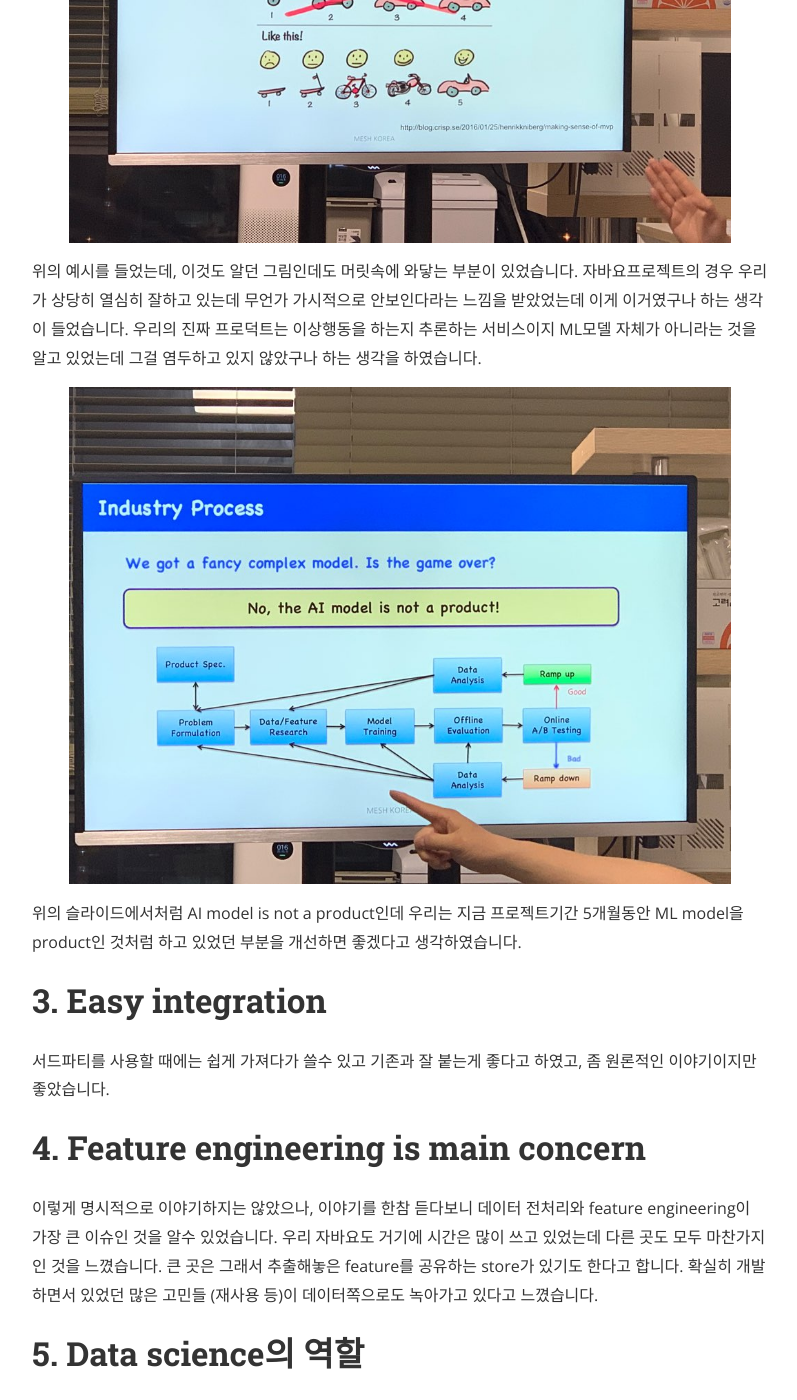
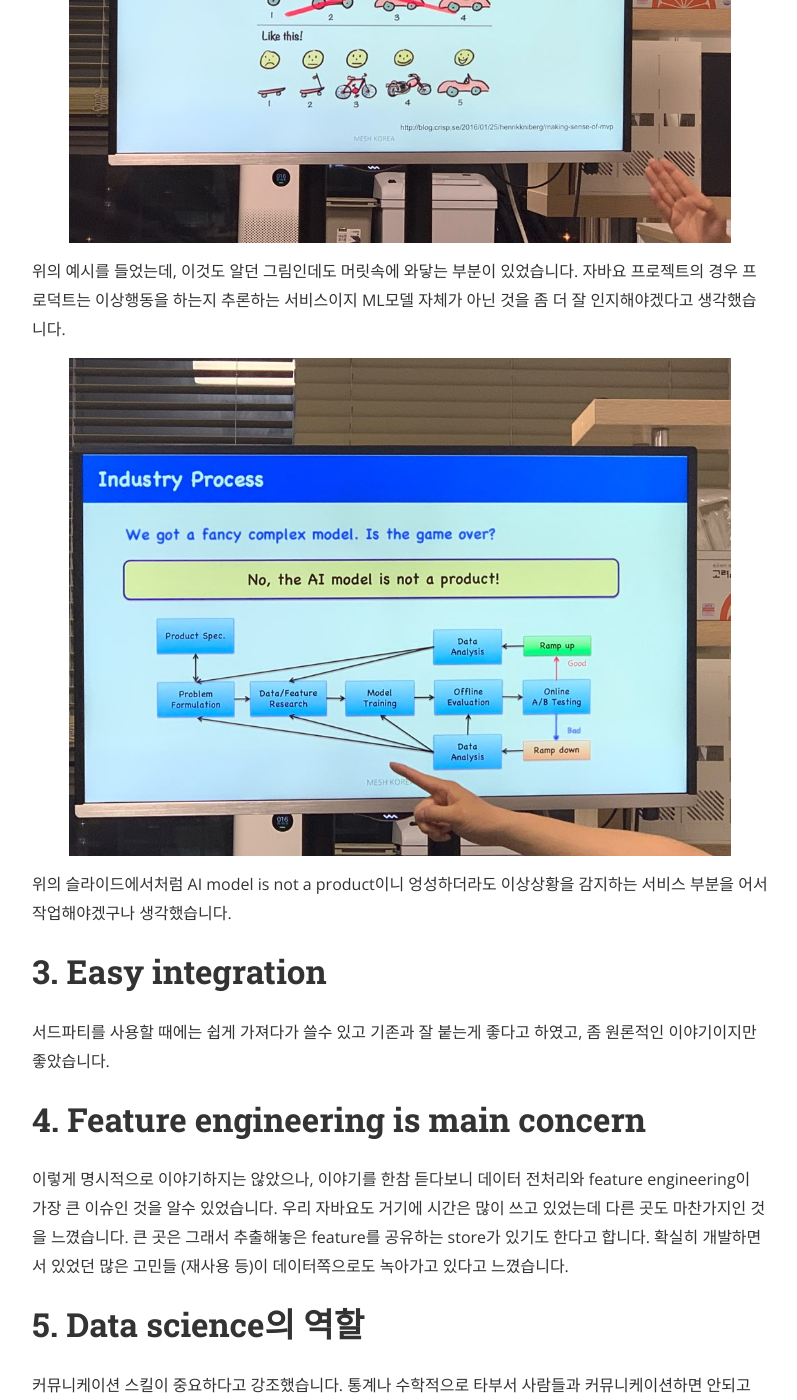
Before and after one commit to dudaji/blog, a Jekyll site: the page built from docs/_posts/coffee-talk/2019-05-31-mesh-data-science.md, in a window 1280 px wide and 1400 px high, scrolled down 3039 px. Shown: the whole window, without its empty margins (240-1037 px from the left). Built offline with Jekyll 4.4.1, drawn with Linux system fonts in a browser that asks for light colours; nearby versions of some CDN libraries; comment, search, counter and statistics services are not loaded; some of the changed text lies outside the part shown.

Commit message:
Update mesh korea kmh

```diff
--- a/docs/_posts/coffee-talk/2019-05-31-mesh-data-science.md
+++ b/docs/_posts/coffee-talk/2019-05-31-mesh-data-science.md
@@ -32,7 +32,7 @@ MESH KOREA의 김명환님과 함께 수내 사무실에서 커피톡을 가졌
 무슨 문제를 풀 것인가를 결정하는 것이 중요하고 그다음에 어떻게 풀 것인지를 결정하는 것이 좋다고 하였고, 모르고 있지는 않았으나 크게 와닿은 이야기였습니다.
 어떤문제를 풀 것인지를 잘 정하고 그것을 잘 맴버들간에 공유하는 것이 무엇보다 중요하다고 강조했습니다.
 예로 든 것이 '개'만 찾아내면 되는 것이 풀어야 하는 문제인데, 모든 사물을 찾아내는 모델을 만든다던지 하는 부분이었습니다.
-우리 프로젝트인 자바요프로젝트에서는 'What to solve?'를 잘하고 있는가? 하는 고민을 톡 이후에 많이 해보았습니다.
+우리 프로젝트인 자바요프로젝트도 'What to solve?'를 잘하려면 어떻게 개선해봐야할까 하는 고민을 하게 되었습니다.
 
 # 2. Fast fail
 
@@ -43,12 +43,11 @@ MESH KOREA의 김명환님과 함께 수내 사무실에서 커피톡을 가졌
 ![fast-fail](/assets/kmh/fail-fast.jpeg)
 
 위의 예시를 들었는데, 이것도 알던 그림인데도 머릿속에 와닿는 부분이 있었습니다.
-자바요프로젝트의 경우 우리가 상당히 열심히 잘하고 있는데 무언가 가시적으로 안보인다라는 느낌을 받았었는데 이게 이거였구나 하는 생각이 들었습니다.
-우리의 진짜 프로덕트는 이상행동을 하는지 추론하는 서비스이지 ML모델 자체가 아니라는 것을 알고 있었는데 그걸 염두하고 있지 않았구나 하는 생각을 하였습니다.
+자바요 프로젝트의 경우 프로덕트는 이상행동을 하는지 추론하는 서비스이지 ML모델 자체가 아닌 것을 좀 더 잘 인지해야겠다고 생각했습니다.
 
 ![ml-small](/assets/kmh/ml-small.jpeg)
 
-위의 슬라이드에서처럼 AI model is not a product인데 우리는 지금 프로젝트기간 5개월동안 ML model을 product인 것처럼 하고 있었던 부분을 개선하면 좋겠다고 생각하였습니다.
+위의 슬라이드에서처럼 AI model is not a product이니 엉성하더라도 이상상황을 감지하는 서비스 부분을 어서 작업해야겠구나 생각했습니다.
 
 # 3. Easy integration
 
@@ -57,7 +56,7 @@ MESH KOREA의 김명환님과 함께 수내 사무실에서 커피톡을 가졌
 # 4. Feature engineering is main concern
 
 이렇게 명시적으로 이야기하지는 않았으나, 이야기를 한참 듣다보니 데이터 전처리와 feature engineering이 가장 큰 이슈인 것을 알수 있었습니다.
-우리 자바요도 거기에 시간은 많이 쓰고 있었는데 다른 곳도 모두 마찬가지인 것을 느꼈습니다.
+우리 자바요도 거기에 시간은 많이 쓰고 있었는데 다른 곳도 마찬가지인 것을 느꼈습니다.
 큰 곳은 그래서 추출해놓은 feature를 공유하는 store가 있기도 한다고 합니다.
 확실히 개발하면서 있었던 많은 고민들 (재사용 등)이 데이터쪽으로도 녹아가고 있다고 느꼈습니다.
 
@@ -73,4 +72,5 @@ KubeFlow는 머신러닝 문제를 풀기위한 툴입니다. 이 툴에 맞춰
 그것을 더 잘 만들어보려고 할 때(툴링할때) KubeFlow를 쓰는 것이 맞는 수순이라는 것을 또한번 느낄 수 있는 좋은 자리였습니다.
 해결하고자 하는 문제에 집중해서 툴링한다는 이야기도 인상적이었습니다.
 
-KubeFlow든 어떤 형태의 머신러닝툴셋이던 빠른프로토타이핑한 것을 어떻게 잘 integration해줄 것인가가 상당히 중요하지 않을까 하는 생각을 해보면서 마무리하였습니다.
+KubeFlow든 어떤 형태의 머신러닝툴셋이던 빠른프로토타이핑한 것을 본격적으로 풀어보고자할 때,
+잘 integration해줄수 있는 것이 상당히 중요하겠구나 느꼈습니다.
```
Also changed, not shown: other parts of docs/_posts/coffee-talk/2019-05-31-mesh-data-science.md (+1 -1 lines).
